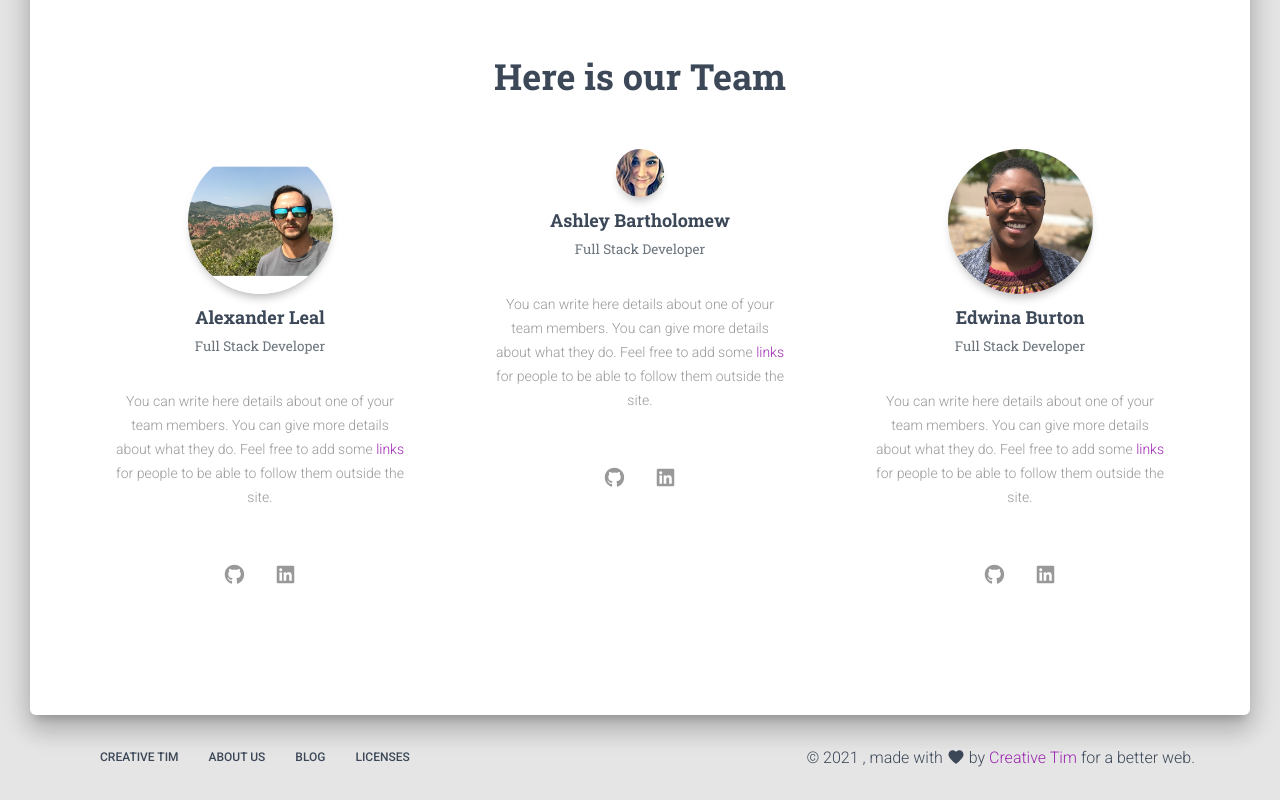
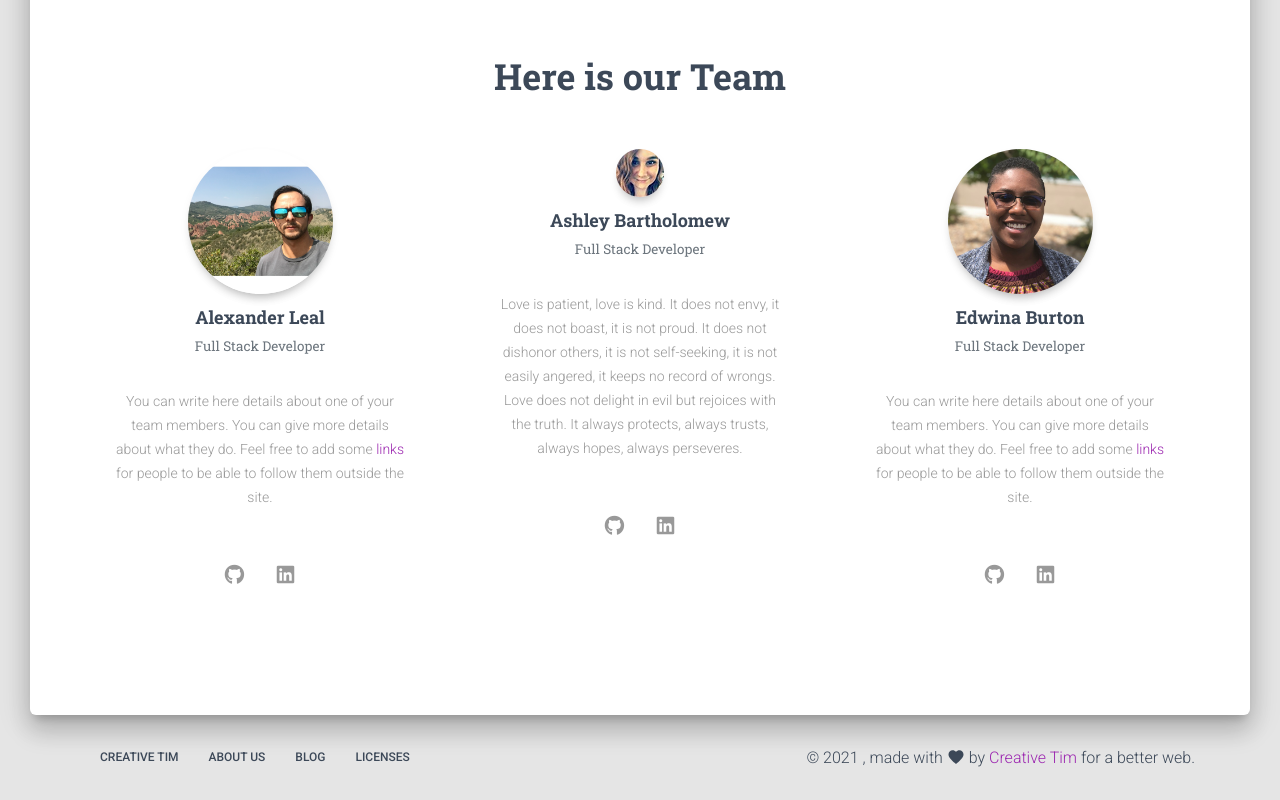
Before and after one commit to CodeGuy5280/Project-3, a React (Create React App) app in the folder client/: page / in a window 1280 px wide. Shown: the part 1309-2109 px from the top of the page. Built offline with nearby package versions, Linux system fonts and the light colour scheme.

Commit message:
Ashley description/fav quote in team section

```diff
--- a/client/src/views/LandingPage/Sections/TeamSection.js
+++ b/client/src/views/LandingPage/Sections/TeamSection.js
@@ -82,10 +82,7 @@ export default function TeamSection() {
               </h4>
               <CardBody>
                 <p className={classes.description}>
-                  You can write here details about one of your team members. You
-                  can give more details about what they do. Feel free to add
-                  some <a href="#pablo">links</a> for people to be able to
-                  follow them outside the site.
+                Love is patient, love is kind. It does not envy, it does not boast, it is not proud. It does not dishonor others, it is not self-seeking, it is not easily angered, it keeps no record of wrongs. Love does not delight in evil but rejoices with the truth. It always protects, always trusts, always hopes, always perseveres.
                 </p>
               </CardBody>
               <CardFooter className={classes.justifyCenter}>
--- a/client/src/views/ProfilePage/ProfilePage.js
+++ b/client/src/views/ProfilePage/ProfilePage.js
@@ -47,7 +47,7 @@ export default function ProfilePage(props) {
     <div>
       <Header
         color="transparent"
-        brand="Material Kit React"
+        brand="World of Meditation"
         rightLinks={<HeaderLinks />}
         fixed
         changeColorOnScroll={{
```
